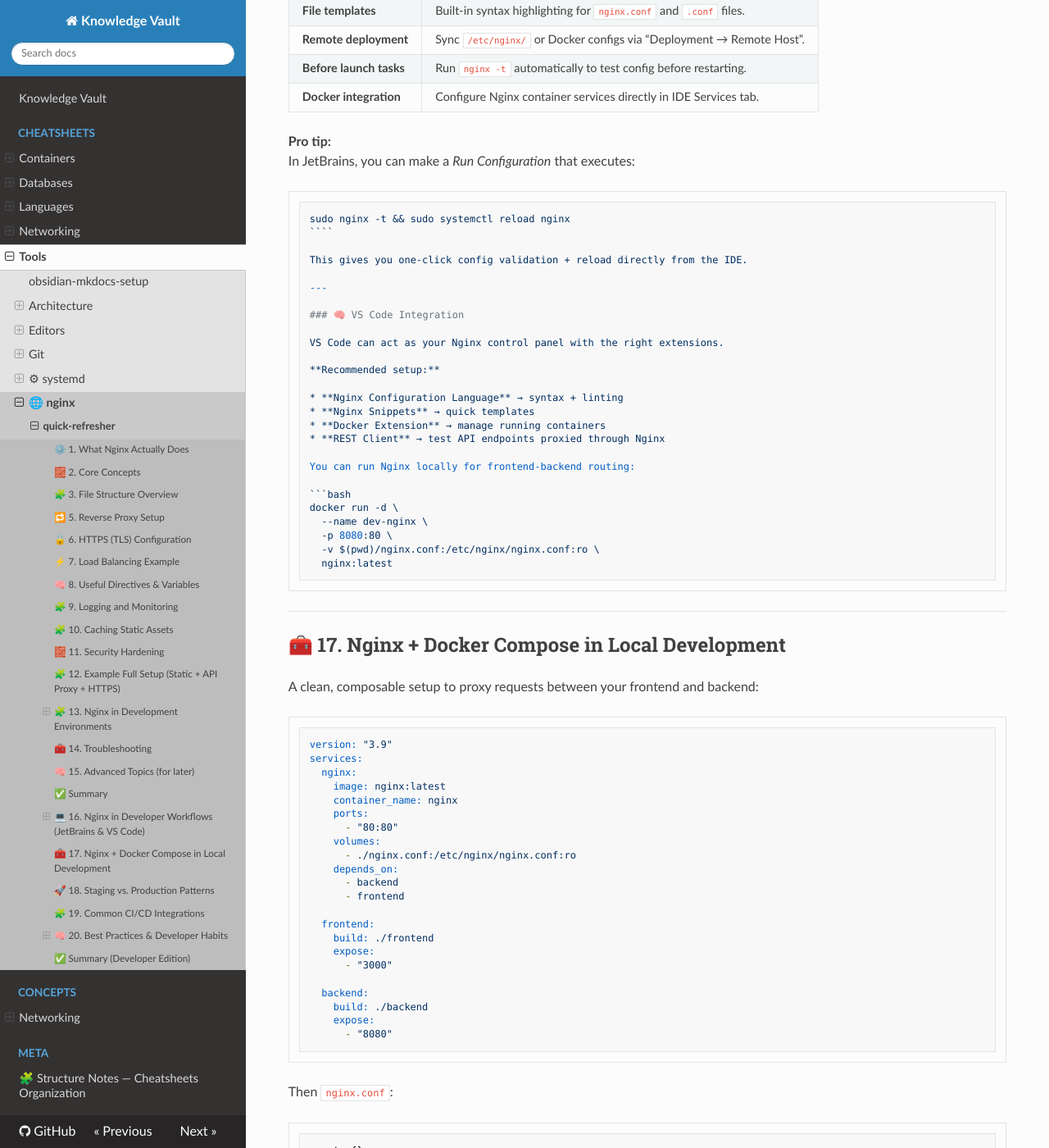
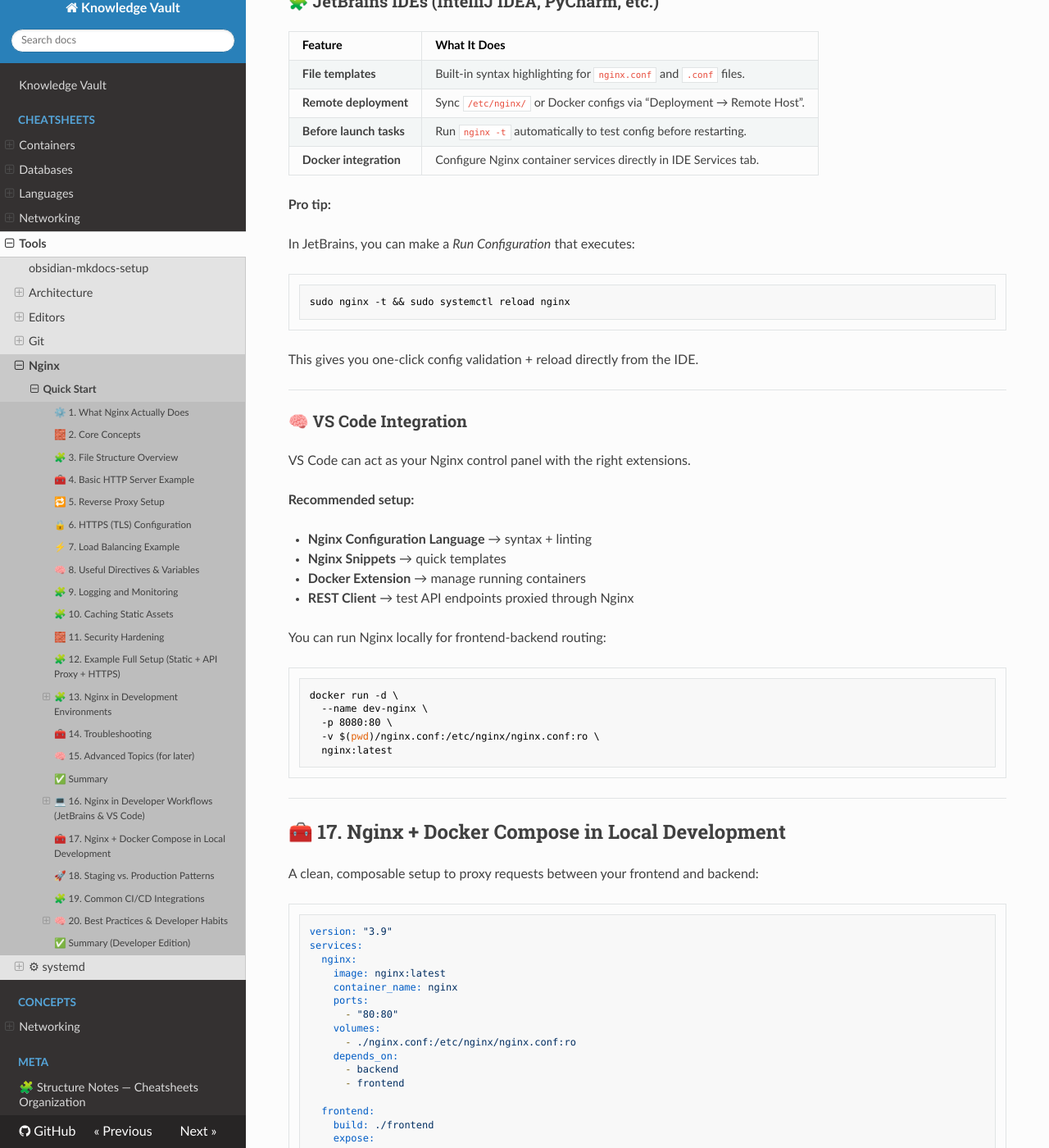
Before and after one commit to edgaras87/knowledge-vault, an MkDocs documentation site: the page built from docs/cheatsheets/tools/nginx/quick-start.md, in a window 1280 px wide and 1400 px high, scrolled down 8318 px. Shown: the whole window at 82% size. Built offline with MkDocs 1.6.1, drawn with Linux system fonts in a browser that asks for light colours; nearby versions of some CDN libraries; some of the changed text lies outside the part shown.

Commit message:
docs: rename quick-refresher to quick-start and update content for clarity

`````diff
--- a/docs/cheatsheets/tools/🌐 nginx/quick-refresher.md
+++ b/docs/cheatsheets/tools/nginx/quick-start.md
@@ -1,7 +1,9 @@
 ---
-title: quick-refresher
+title: Quick Start
 tags: [nginx, webserver, reverse-proxy, load-balancer, https, caching, security]
 summary: Nginx basics, reverse proxy, load balancing, HTTPS setup, caching, security, and common configurations.
+aliases:
+  - Nginx Quick Start
 ---
 
 
@@ -56,8 +58,7 @@ Typical Linux layout after install:
 └─ logs/
 ├─ access.log
 └─ error.log
-
-````
+```
 
 Test and reload Nginx safely:
 
@@ -65,7 +66,7 @@ Test and reload Nginx safely:
 sudo nginx -t       # test syntax
 sudo systemctl reload nginx
 sudo systemctl status nginx
-````
+```
 
 ---
 
@@ -370,7 +371,7 @@ docs/
 └─ cheatsheets/
    └─ tools/
       └─ nginx/
-         └─ quick-refresher.md
+         └─ quick-start.md
 ```
 
 ---
@@ -392,10 +393,12 @@ It’s a **local testing tool**, **reverse proxy in development**, and part of m
 | **Docker integration** | Configure Nginx container services directly in IDE Services tab. |
 
 **Pro tip:**
+
 In JetBrains, you can make a *Run Configuration* that executes:
+
 ```bash
 sudo nginx -t && sudo systemctl reload nginx
-````
+```
 
 This gives you one-click config validation + reload directly from the IDE.
 
@@ -578,15 +581,3 @@ services:
 * Run the same Nginx image locally and in production for consistency.
 * Version-control your `.conf` files like code — because they *are* code.
 * Treat Nginx as your **traffic controller**, not just a web server.
-
----
-
-📄 **Final structure suggestion:**
-
-```
-docs/
-└─ cheatsheets/
-   └─ tools/
-      └─ nginx/
-         └─ quick-refresher.md
-```
`````
